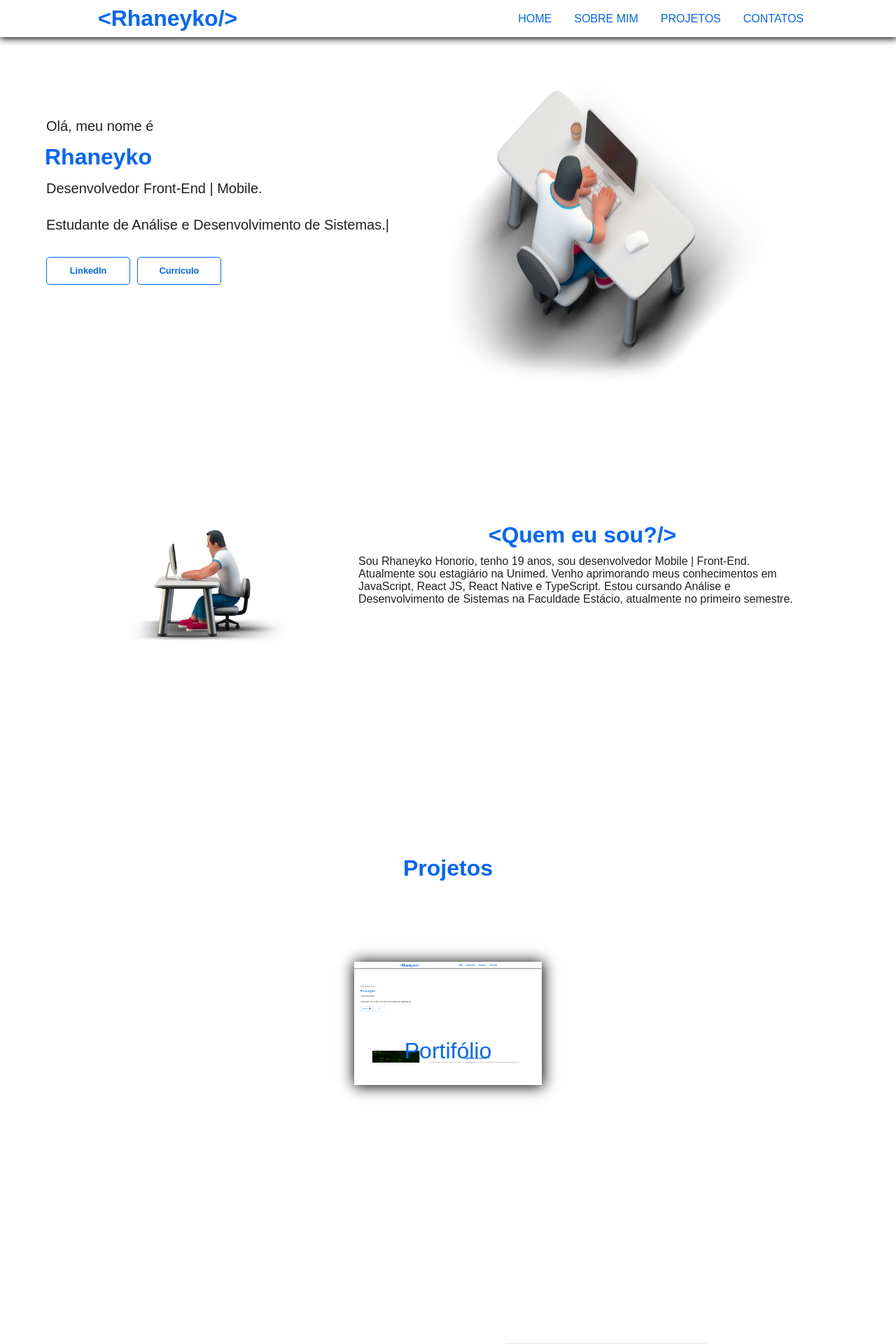
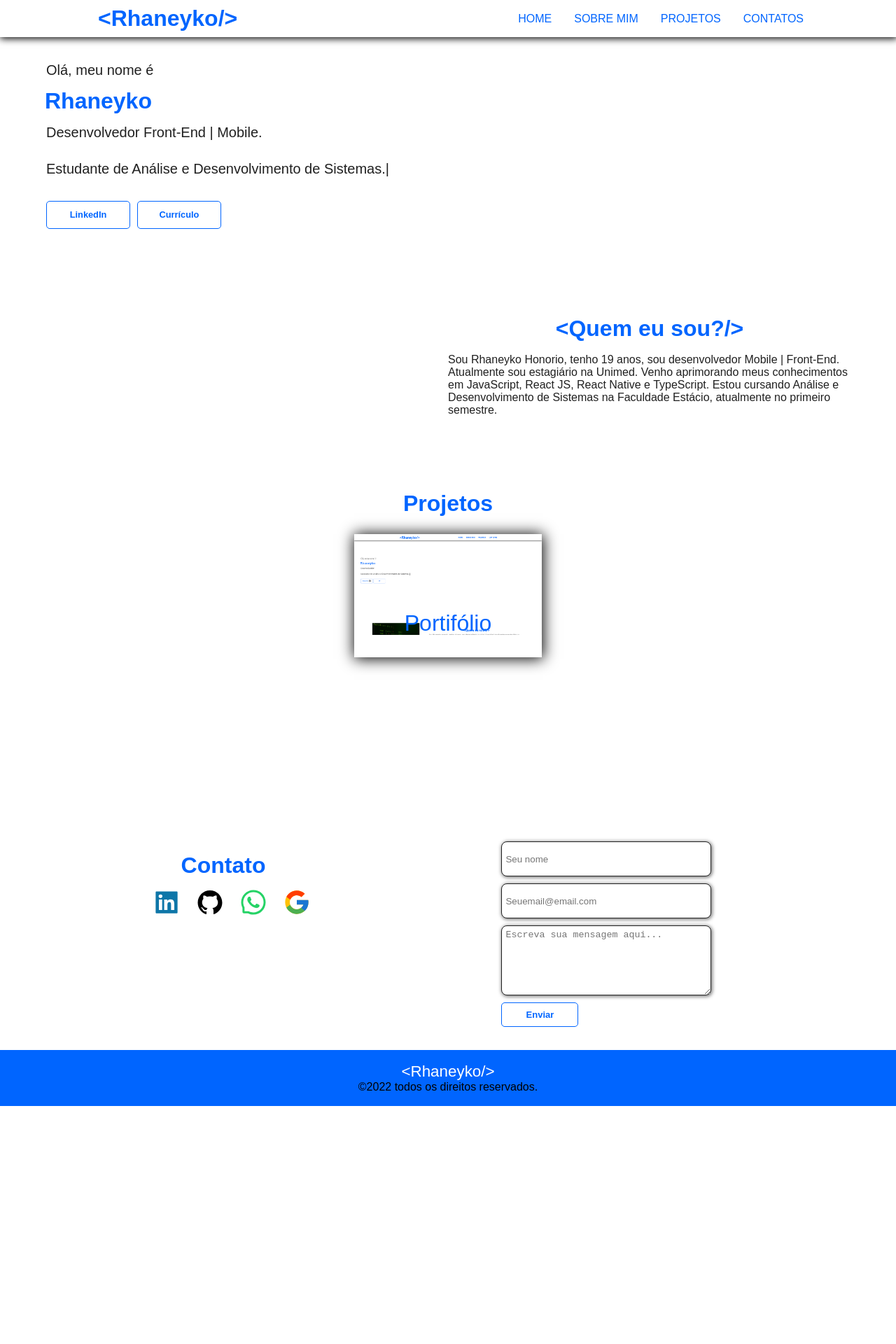
Before and after one commit to rhaneyko/rhaneyko-portfolio, a React (Create React App) app: page / in a window 1280 px wide. Shown: the top 1920 px of the page at 70% size. After the commit the page ends 1580 px from the top, so only its background shows below. Built offline with nearby package versions, Linux system fonts and the light colour scheme; a web font is replaced by a local one.

Commit message:
React App

```diff
--- a/package.json
+++ b/package.json
@@ -14,9 +14,12 @@
     "polished": "^4.2.2",
     "react": "^18.1.0",
     "react-dom": "^18.1.0",
+    "react-elastic-carousel": "^0.11.5",
     "react-icons": "^4.4.0",
+    "react-router-dom": "^6.3.0",
     "react-router-hash-link": "^2.4.3",
     "react-scripts": "5.0.1",
+    "react-slick": "^0.29.0",
     "react-switch": "^7.0.0",
     "styled-components": "^5.3.5",
     "typescript": "^4.7.3",
@@ -48,6 +51,7 @@
   },
   "devDependencies": {
     "@types/react-router-hash-link": "^2.4.5",
+    "@types/react-slick": "^0.23.8",
     "@types/styled-components-react-native": "^5.1.3"
   }
 }
--- a/src/components/CardsProjects/styles.ts
+++ b/src/components/CardsProjects/styles.ts
@@ -2,6 +2,9 @@ import styled from 'styled-components';
 
 export const Container = styled.div`
     display: flex;
+
+    justify-content: center;
+    align-items: center;
 `;
 
 export const CardProject = styled.div`
@@ -18,8 +21,6 @@ export const CardProject = styled.div`
     line-height: 1rem;
 
     padding: 0;
-
-    margin-bottom: 1rem;
 
     box-shadow: rgba(0, 0, 0, 2)  1px 1px 20px 1px;
     background-color: ${props => props.theme.colors.cardBackground};
@@ -51,9 +52,10 @@ export const CardProject = styled.div`
     @media (max-width: 768px) {
         width:  80vw;
         height: 22vh;
+        margin-top: -10%;
 
         :hover{
-          height: 32vh;
+          height: 28vh;
         }
     }
 `;
@@ -81,7 +83,7 @@ export const ProjectName = styled.p`
     @media (max-width: 768px) {
         font-size: 1.5rem;
 
-        margin-top: 43%;
+        margin-top: 38%;
     }
 `;
 
@@ -93,7 +95,6 @@ export const ProjectDescription = styled.p`
 
    margin: 10% 3%;
 
-
    font-size: 1rem;
    line-height: 1.4rem;
 
@@ -104,7 +105,7 @@ export const ProjectDescription = styled.p`
 
         font-size: 0.9rem;
 
-        margin-top: 12%;
+        margin-top: 10%;
    }
 `;
 
--- a/src/components/Layout/index.tsx
+++ b/src/components/Layout/index.tsx
@@ -4,6 +4,7 @@ import AboutPage from '../../screens/AboutPage';
 import ContactPage from '../../screens/ContactPage';
 import HomePage from '../../screens/HomePage';
 import ProjectsPage from '../../screens/ProjectsPage';
+import CopyrightPage from '../../screens/CopyrightPage';
 
 const Layout = () => {
   return (
@@ -14,6 +15,7 @@ const Layout = () => {
         <AboutPage/>
         <ProjectsPage/>
         <ContactPage/>
+        <CopyrightPage/>
       </Wrapper>
     </Container>
      </>
--- a/src/screens/AboutPage/index.tsx
+++ b/src/screens/AboutPage/index.tsx
@@ -1,10 +1,8 @@
 import React from 'react'
-import imageAbout from '../../assets/imageAbout.png'
 
 import {
     Container,
     Title,
-    Image,
     About,
     TextAbout,
      } from './styles'
@@ -13,7 +11,6 @@ import {
 const AboutPage: React.FC = () => {
   return (
     <Container id='about' >
-      <Image src={imageAbout} />
       <About>
         <Title>&lt;Quem eu sou?/&gt;</Title>
          <TextAbout>
--- a/src/screens/AboutPage/styles.ts
+++ b/src/screens/AboutPage/styles.ts
@@ -3,78 +3,57 @@ import styled from 'styled-components';
 export const Container = styled.div`
     display: flex;
 
-    justify-content: center;
+    height: 30vh;
+
     align-items: center;
-
-    height: 75vh;
-
 
     @media (max-width: 768px) {
         flex-direction: column;
-
-        height: 45vh;
     }
 `;
 
 export const Image = styled.img`
     width: 25vw;
-
-    margin-top: -5%;
-
-    @media (max-width: 768px) {
-        width: 50vw;
-
-        margin-bottom: 10px;
-    }
 `;
 
 export const About = styled.div`
     display: flex;
     flex-direction: column;
 
-    width: 50vw;
-    height: 30vh;
-
-    margin-left: 5%;
-
+    width: 45vw;
 
     align-items: center;
+    justify-content: center;
+
+    margin-left: 50%;
 
     cursor: pointer;
 
     @media (max-width: 768px) {
         width: 100vw;
-        height: 20vh;
+        height: 30vh;
         padding: 10px;
-
-        margin-left: 0;
     }
-
 `;
 
 export const Title = styled.h1`
     display: flex;
 
+    margin-bottom: 2%;
+
     font-size: 2rem;
-
     line-height: 3rem;
     color: ${props => props.theme.colors.title};
 
     @media (max-width: 768px) {
         font-size: 1.5rem;
     }
-
-
 `;
 
 export const TextAbout = styled.p`
     display: flex;
 
-    margin-top: 0.3rem;
-
     font-size: 1rem;
-
-
     color: ${props => props.theme.colors.text};
 
     @media (max-width: 768px) {
--- /dev/null
+++ b/src/screens/CopyrightPage/index.tsx
@@ -0,0 +1,17 @@
+import React from 'react'
+import {
+    Container,
+    Title,
+    CopyrightText,
+} from './styles'
+
+const CopyrightPage = () => {
+  return (
+      <Container>
+        <Title>&lt;Rhaneyko/&gt;</Title>
+        <CopyrightText> &#169;2022 todos os direitos reservados.</CopyrightText>
+      </Container>
+  )
+}
+
+export default CopyrightPage
--- /dev/null
+++ b/src/screens/CopyrightPage/styles.ts
@@ -0,0 +1,22 @@
+import styled from 'styled-components';
+
+export const Container = styled.div`
+    display: flex;
+    flex-direction: column;
+
+    height: 10vh;
+
+    align-items: center;
+    justify-content: center;
+
+    background-color: ${props => props.theme.colors.title};
+`;
+
+export const Title = styled.text`
+    font-size: 1.4rem;
+    color: ${props => props.theme.colors.background};
+`;
+
+export const CopyrightText = styled.text`
+    font-size: 1rem;
+`;
--- a/src/screens/HomePage/index.tsx
+++ b/src/screens/HomePage/index.tsx
@@ -1,5 +1,4 @@
 import React from 'react'
-import imageHome from '../../assets/imageHome.png'
 import {
     Container,
     Main,
@@ -9,7 +8,6 @@ import {
     ButtonCv,
     ButtonTextLnkd,
     ButtonTextCv,
-    Image
      } from './styles'
 
 const HomePage: React.FC  = () => {
@@ -38,7 +36,7 @@ const HomePage: React.FC  = () => {
               </ButtonCv>
 
         </Main>
-             <Image src={imageHome}/>
+
     </Container>
   )
 }
--- a/src/screens/HomePage/styles.ts
+++ b/src/screens/HomePage/styles.ts
@@ -2,11 +2,11 @@ import styled from 'styled-components';
 
 export const Container = styled.div`
     display: flex;
-    height: 70vh;
+    height: 50vh;
     @media (max-width: 768px) {
         height: 40vh;
 
-        margin-top: 15%;
+        margin-top: 10%;
     }
 `;
 
@@ -53,7 +53,7 @@ export const Gretting = styled.p`
     color: ${props => props.theme.colors.text};
 
     @media (max-width: 768px) {
-        font-size: 1rem;
+        font-size: 0.8rem;
     }
 `;
 
@@ -116,7 +116,7 @@ export const ButtonTextCv = styled.p`
 
 export const Image = styled.img`
     margin-top: 7%;
-    margin-right: 5%;
+    margin-left: 10%;
     @media (max-width: 768px) {
         display: none;
     }
--- a/src/screens/ProjectsPage/index.tsx
+++ b/src/screens/ProjectsPage/index.tsx
@@ -1,17 +1,16 @@
 import React from 'react'
-import CardsProjects from '../../components/CardsProjects'
+import CardsProjects from '../../components/CardsProjects';
 import {
     Container,
     Title,
      } from './styles'
-
 
 const ProjectsPage: React.FC = () => {
 
   return (
     <Container id='projects'>
         <Title>Projetos</Title>
-         <CardsProjects/>
+        <CardsProjects/>
     </Container>
   )
 }
--- a/src/screens/ProjectsPage/styles.ts
+++ b/src/screens/ProjectsPage/styles.ts
@@ -4,20 +4,19 @@ export const Container = styled.div`
     display: flex;
     flex-direction: column;
 
-    height: 70vh;
+    height: 45vh;
 
     align-items: center;
     justify-content: center;
 
-    padding: 5%;
-
-    background-color: ${props => props.theme.colors.background};
+    @media (max-width: 768px) {
+        height: 40vh;
+    }
 `;
 
 export const Title = styled.h1`
-    margin-top: -8%;
-    margin-bottom: 10%;
-
     font-size: 2rem;
     color: ${props => props.theme.colors.title};
+
+    margin-bottom: 2%;
 `;
```
Also changed, not shown: src/components/CardsProjects/index.tsx (+1 -13 lines), 1 other file (tests, documents, lock files or other folders).
